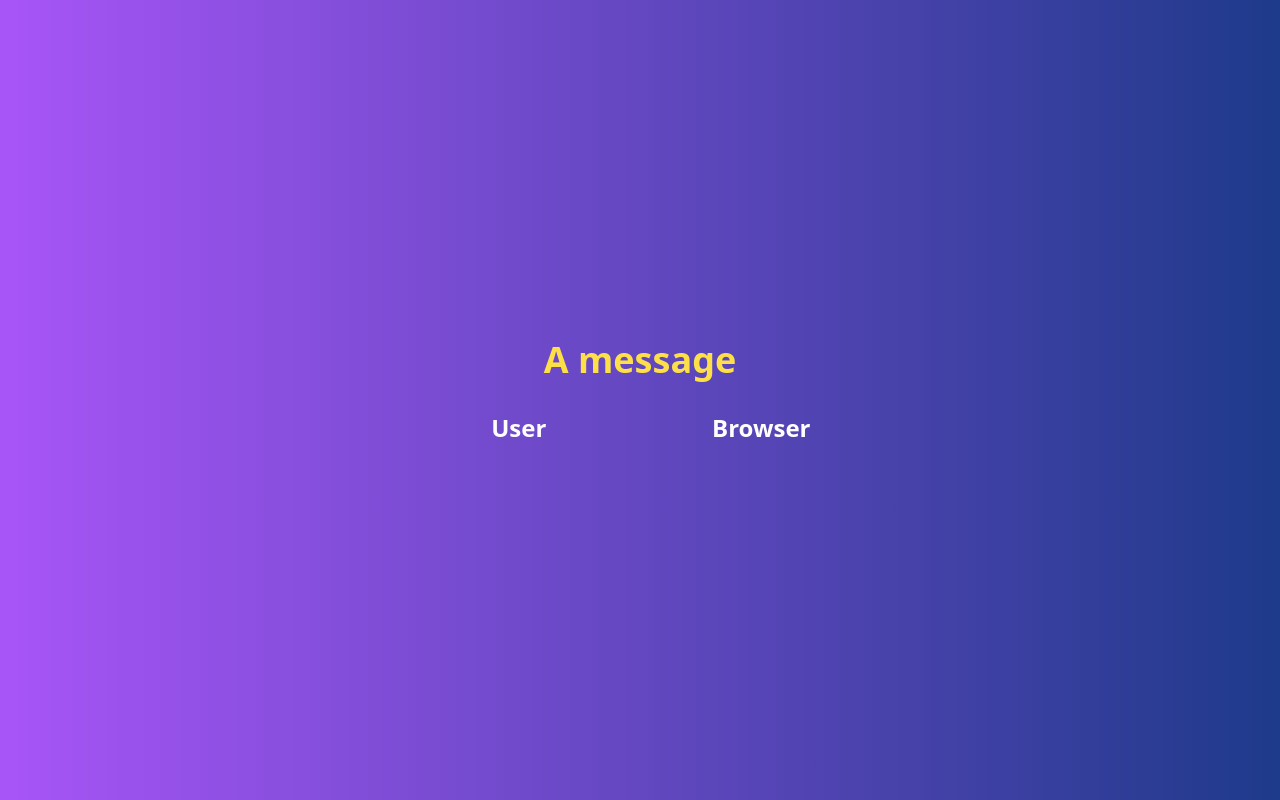
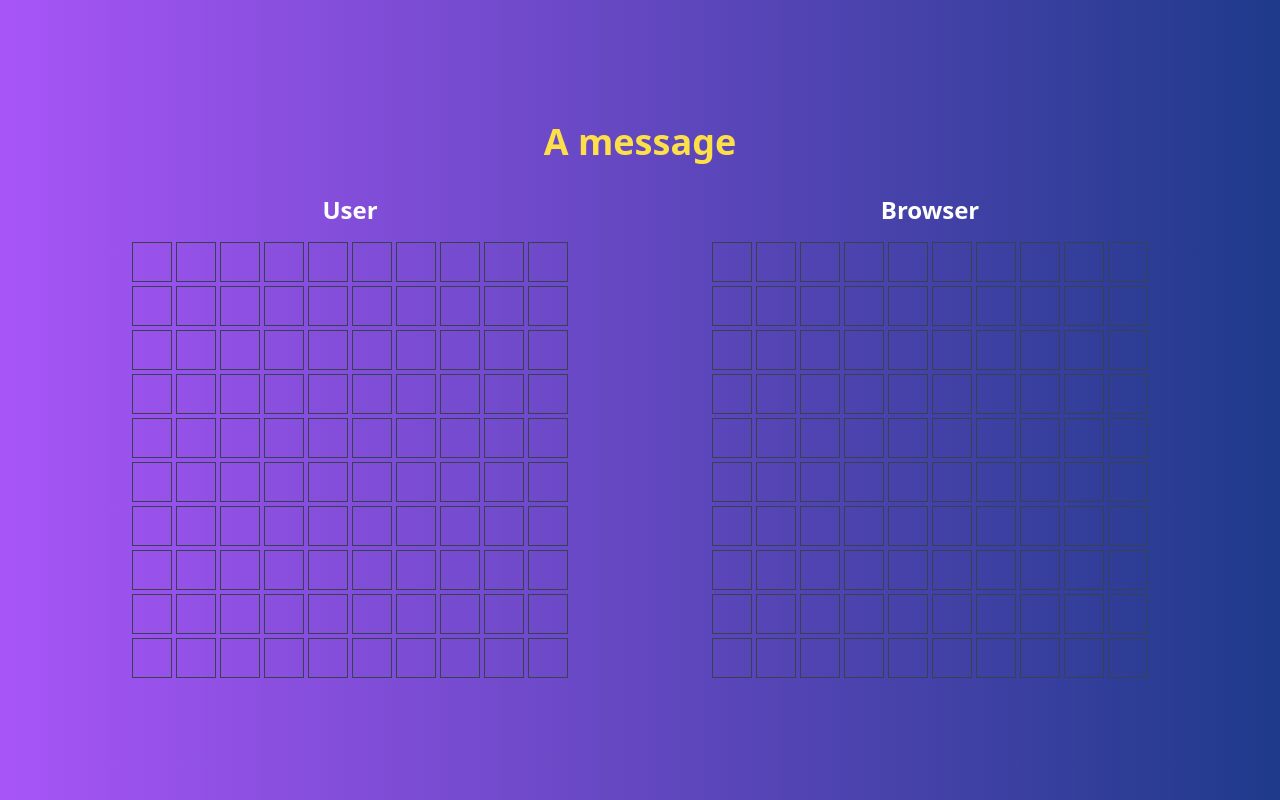
Before and after one commit to vytautas-abramikas/tsunami_fleet, a React (Vite) app: page / in a window 1280 px wide. Built offline with nearby package versions, Linux system fonts and the light colour scheme.

Commit message:
some components

```diff
--- a/src/components/App.tsx
+++ b/src/components/App.tsx
@@ -1,18 +1,11 @@
+import { GameBoard } from "./GameBoard";
+
 export const App: React.FC = () => {
   return (
     <>
       <main className="bg-gradient-to-r from-purple-500 to-blue-900 text-white flex flex-col items-center justify-center min-h-screen overflow-hidden">
         <h1 className="text-4xl font-bold mb-8 text-yellow-300">A message</h1>
-        <div className="grid grid-cols-2 gap-36">
-          <div className="flex flex-col items-center justify-center">
-            <h2 className="text-2xl font-semibold mb-4">User</h2>
-            <div id="user-grid" className="grid grid-cols-10 gap-1"></div>
-          </div>
-          <div className="flex flex-col items-center justify-center">
-            <h2 className="text-2xl font-semibold mb-4">Browser</h2>
-            <div id="browser-grid" className="grid grid-cols-10 gap-1"></div>
-          </div>
-        </div>
+        <GameBoard />
       </main>
     </>
   );
--- /dev/null
+++ b/src/components/Cell.tsx
@@ -0,0 +1,13 @@
+import { TCellProps } from "../types/types";
+
+export const Cell: React.FC<TCellProps> = ({ cell, onClick }) => {
+  return (
+    <div
+      key={cell.id}
+      className={`cell w-10 h-10 border border-gray-700 ${
+        cell.isVisible ? cell.status : "unknown"
+      }`}
+      onClick={() => onClick(cell.id)}
+    ></div>
+  );
+};
--- /dev/null
+++ b/src/components/GameBoard.tsx
@@ -0,0 +1,18 @@
+import { Grid } from "./Grid";
+
+export const GameBoard: React.FC = () => {
+  return (
+    <>
+      <div className="grid grid-cols-2 gap-36">
+        <div className="flex flex-col items-center justify-center">
+          <h2 className="text-2xl font-semibold mb-4">User</h2>
+          <Grid owner="User" />
+        </div>
+        <div className="flex flex-col items-center justify-center">
+          <h2 className="text-2xl font-semibold mb-4">Browser</h2>
+          <Grid owner="Browser" />
+        </div>
+      </div>
+    </>
+  );
+};
--- /dev/null
+++ b/src/components/Grid.tsx
@@ -0,0 +1,37 @@
+import React from "react";
+import { useGameContext } from "../hooks/useGameContext";
+import { Cell } from "./Cell";
+import { TCell, TGrid } from "../types/types";
+
+export const Grid: React.FC<{ owner: "User" | "Browser" }> = ({ owner }) => {
+  const { userGrid, browserGrid, setUserGrid, setBrowserGrid } =
+    useGameContext();
+  const grid = owner === "User" ? userGrid : browserGrid;
+  const setGrid = owner === "User" ? setUserGrid : setBrowserGrid;
+
+  const handleCellClick = (cellId: number) => {
+    setGrid((prevGrid: TGrid) => {
+      const updatedCells: TCell[] = prevGrid.cells.map((cell) => {
+        if (cell.id === cellId && !cell.isVisible) {
+          const newStatus: "hit" | "empty" =
+            cell.status === "ship" ? "hit" : "empty";
+          return {
+            ...cell,
+            isVisible: true,
+            status: newStatus,
+          };
+        }
+        return cell;
+      });
+      return { ...prevGrid, cells: updatedCells };
+    });
+  };
+
+  return (
+    <div key={grid.owner} className="grid grid-cols-10 gap-1">
+      {grid.cells.map((cell) => (
+        <Cell key={cell.id} cell={cell} onClick={handleCellClick} />
+      ))}
+    </div>
+  );
+};
--- a/src/index.css
+++ b/src/index.css
@@ -1,13 +1,16 @@
 @tailwind base;
 @tailwind components;
 @tailwind utilities;
-
+.unknown:hover {
+  transform: scale(1.5); /* scale-150 */
+  transition: transform 0.2s ease-in-out; /* transition-transform, transform, duration-200, ease-in-out */
+}
 .hit {
   background-color: red; /* Permanent color change for a hit */
   animation: hit-effect 0.2s ease-in-out forwards;
   pointer-events: none; /* Remove hover effect */
 }
-.miss {
+.empty {
   background-color: blue; /* Permanent color change for a miss */
   animation: miss-effect 0.2s ease-in-out forwards;
   pointer-events: none; /* Remove hover effect */
--- a/src/types/types.ts
+++ b/src/types/types.ts
@@ -11,6 +11,11 @@ export type TCell = {
   shipId?: number;
 };
 
+export type TCellProps = {
+  cell: TCell;
+  onClick: (id: number) => void;
+};
+
 export type TGrid = {
   owner: "User" | "Browser";
   cells: TCell[];
```
